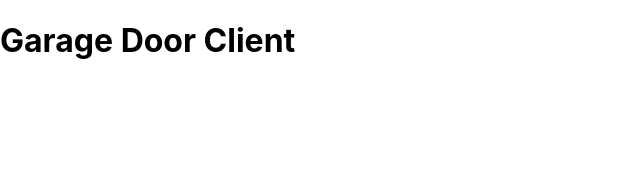
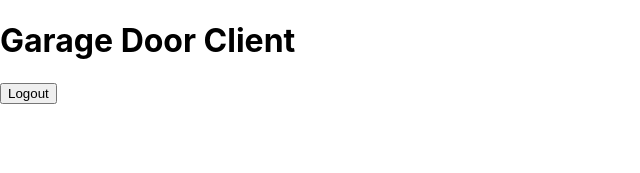
Before and after one commit to alexrcameron/garage-door-client, a React (Create React App) app: page / in a window 1280 px wide. Shown: the top 173 px of the page, without its empty margins (0-640 px from the left). Built offline with nearby package versions, Linux system fonts and the light colour scheme.

Commit message:
Added a logout button.

```diff
--- a/src/App.js
+++ b/src/App.js
@@ -1,12 +1,29 @@
 import React from 'react';
 import './App.css';
+
 
 function App() {
   return (
     <div className="App">
       <h1>Garage Door Client</h1>
+      <LogoutButton />
     </div>
   );
 }
 
+class LogoutButton extends React.Component {
+  handleClick() {
+    fetch("/logout")
+      .then(
+        (res) => console.log(res),
+        (error) => console.log(error)
+      );
+  }
+  render() {
+    return (
+      <button onClick={() => this.handleClick()}>Logout</button>
+    );
+  }
+}
+
 export default App;
```
Also changed, not shown: 13 other files (tests, documents, lock files or other folders).
